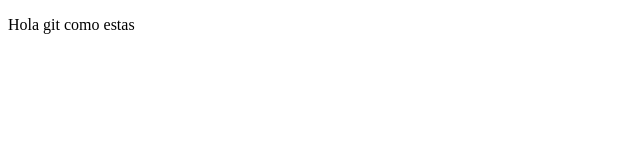
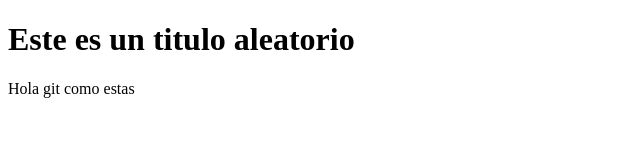
Before and after one commit to MrCoffe2k/PruebaGit, a plain HTML site: page index.html in a window 1280 px wide. Shown: the whole page, without its empty margins (0-640 px from the left). Drawn offline with Linux system fonts and the light colour scheme.

Commit message:
Se agregó un titulo al proyecto

```diff
--- a/index.html
+++ b/index.html
@@ -7,6 +7,7 @@
     <title>Git VSCODE</title>
 </head>
 <body>
+    <h1>Este es un titulo aleatorio </h1>
     <p>Hola git como estas</p>
 </body>
 </html>
```
